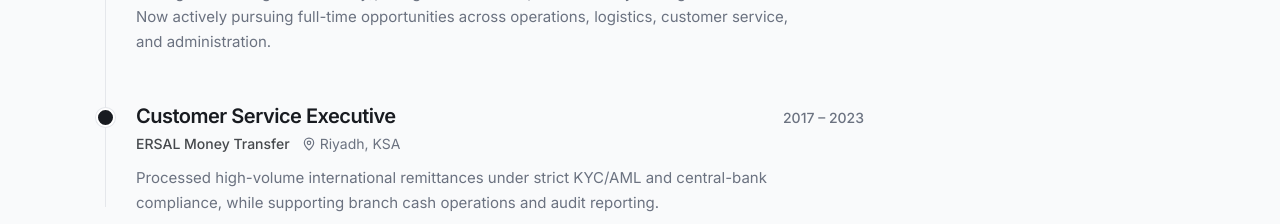
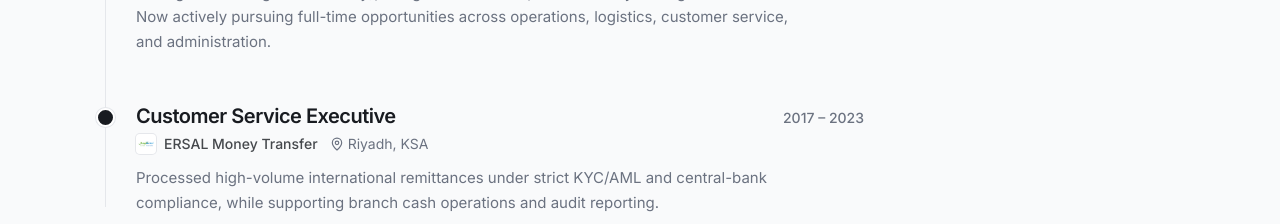
Before and after one commit to celibatej/jewel-claude, a Next.js app: page / in a window 1280 px wide. Shown: the part 3040-3264 px from the top of the page. Built offline with nearby package versions, Linux system fonts and the light colour scheme.

Commit message:
Link company names with inline logos on Experience timeline
- ERSAL, Best Rent a Car, ANB TeleMoney (x2) names now link out (new tab)
- Small inline company logo next to each name
- Rename 'best rent a car.png' to web-safe filename

```diff
--- a/src/components/sections/Timeline.tsx
+++ b/src/components/sections/Timeline.tsx
@@ -1,3 +1,4 @@
+import Image from "next/image";
 import { MapPin } from "lucide-react";
 import type { ExperienceItem } from "@/content/data";
 import { Reveal } from "@/components/motion/Reveal";
@@ -41,9 +42,32 @@
 
             {(item.company || item.location) && (
               <div className="mt-1 flex flex-wrap items-center gap-x-3 gap-y-1 text-sm text-muted-foreground">
-                {item.company && (
-                  <span className="font-medium text-foreground/80">{item.company}</span>
-                )}
+                {item.company &&
+                  (item.companyUrl ? (
+                    <a
+                      href={item.companyUrl}
+                      target="_blank"
+                      rel="noopener noreferrer"
+                      className="group inline-flex items-center gap-2 font-medium text-foreground/80 transition-colors hover:text-foreground"
+                    >
+                      {item.companyLogo && (
+                        <span className="relative inline-flex h-5 w-5 shrink-0 overflow-hidden rounded bg-white ring-1 ring-border">
+                          <Image
+                            src={item.companyLogo}
+                            alt=""
+                            fill
+                            sizes="20px"
+                            className="object-contain p-0.5"
+                          />
+                        </span>
+                      )}
+                      <span className="underline-offset-4 group-hover:underline">
+                        {item.company}
+                      </span>
+                    </a>
+                  ) : (
+                    <span className="font-medium text-foreground/80">{item.company}</span>
+                  ))}
                 {item.location && (
                   <span className="inline-flex items-center gap-1">
                     <MapPin className="h-3.5 w-3.5" aria-hidden="true" />
--- a/src/content/data.ts
+++ b/src/content/data.ts
@@ -94,6 +94,8 @@
 export type ExperienceItem = {
   role: string;
   company: string;
+  companyUrl?: string;
+  companyLogo?: string;
   period: string;
   location: string;
   summary: string;
@@ -113,6 +115,8 @@
   {
     role: "Customer Service Executive",
     company: "ERSAL Money Transfer",
+    companyUrl: "https://ersal.sa/",
+    companyLogo: "/images/ersal.png",
     period: "2017 – 2023",
     location: "Riyadh, KSA",
     summary:
@@ -129,6 +133,8 @@
   {
     role: "Customer Service Representative / Fleet Coordinator",
     company: "Best Rent a Car",
+    companyUrl: "https://bestrentacar.com.sa/",
+    companyLogo: "/images/best-rent-a-car.png",
     period: "2014 – 2017",
     location: "Jeddah, KSA",
     summary:
@@ -145,6 +151,8 @@
   {
     role: "Customer Service Representative",
     company: "Arab National Bank – TeleMoney",
+    companyUrl: "https://anb.com.sa/web/anb/telemoney",
+    companyLogo: "/images/telemoney.jpg",
     period: "2009 – 2012",
     location: "Jeddah, KSA",
     summary:
@@ -159,6 +167,8 @@
   {
     role: "Sales & Marketing Representative",
     company: "Arab National Bank – TeleMoney",
+    companyUrl: "https://anb.com.sa/web/anb/telemoney",
+    companyLogo: "/images/telemoney.jpg",
     period: "2007 – 2009",
     location: "Jeddah, KSA",
     summary:
```
Also changed, not shown: public/images/best-rent-a-car.png (renamed from public/images/best rent a car.png).
